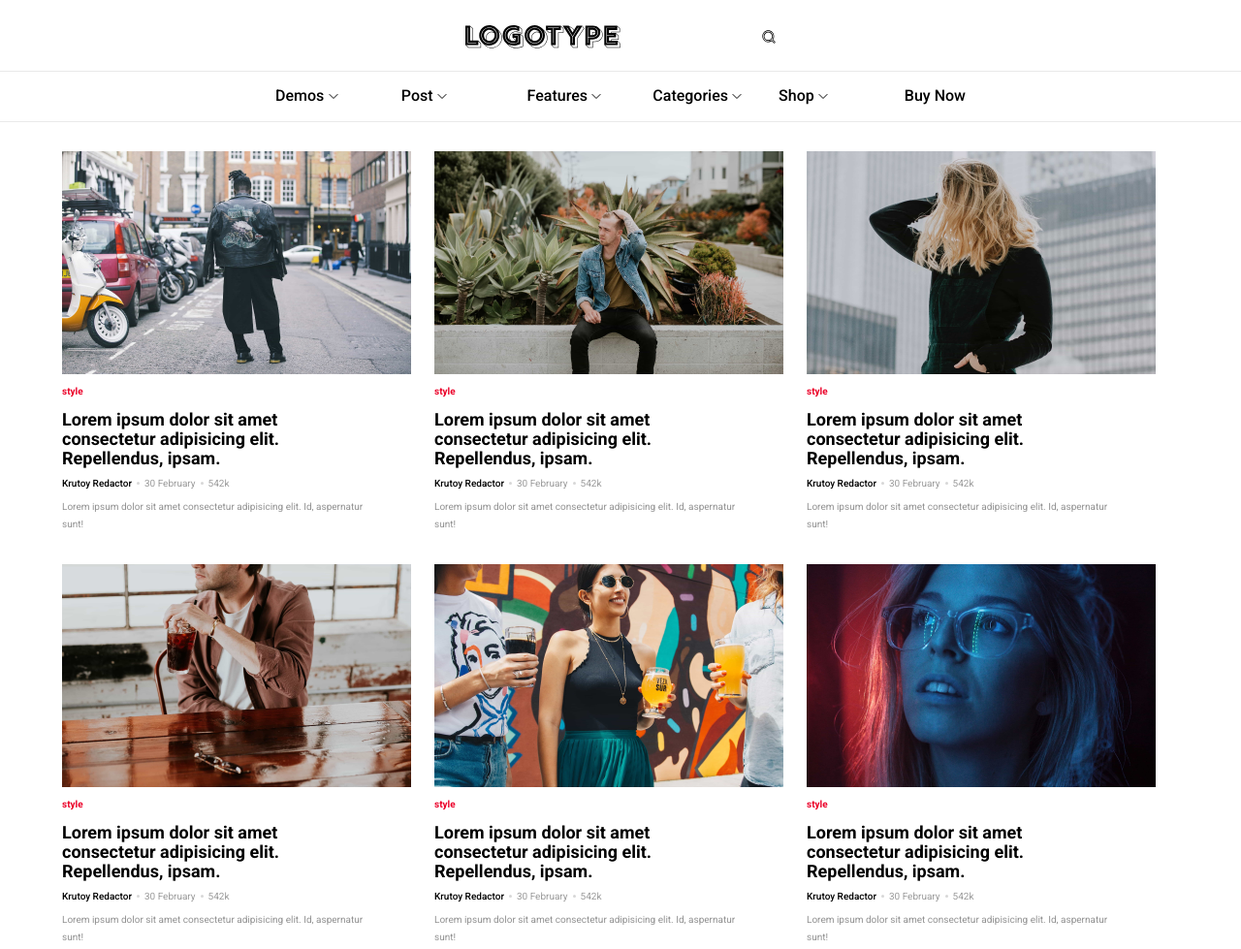
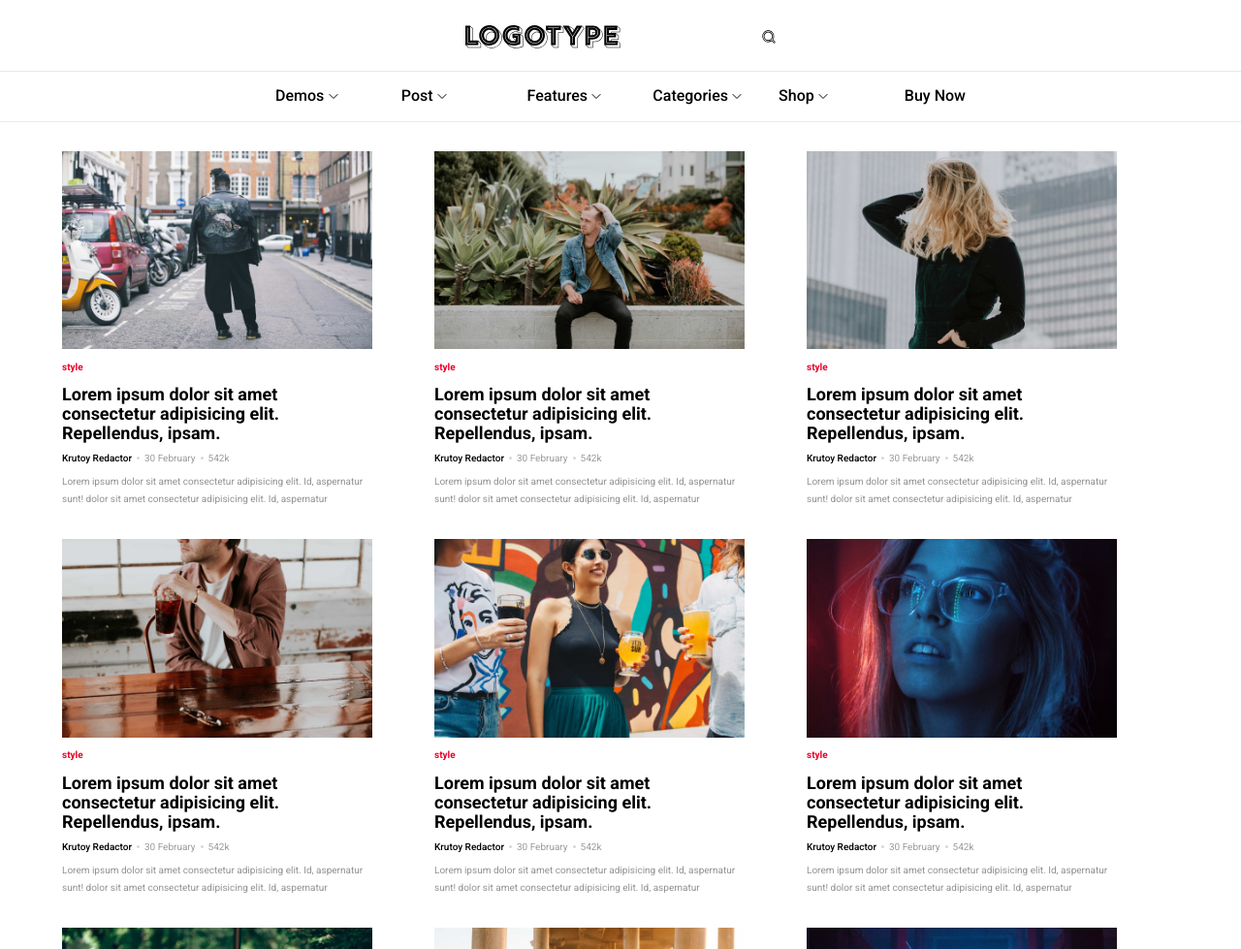
Before and after one commit to 1nazar1l/BlogwithPUG, a plain HTML site: page index.pug in a window 1280 px wide. Shown: the top 979 px of the page at 97% size. Drawn offline with nearby package versions, Linux system fonts and the light colour scheme; files that its build step writes are made by us from their sources.

Commit message:
Update header.css

```diff
--- a/css/header.css
+++ b/css/header.css
@@ -120,7 +120,12 @@
 
 .main_card-img {
     width: 100%;
+}
+
+.main_card-picture {
     object-fit: cover;
+    width: 100%;
+    height: 100%;
 }
 
 .main_card-type {
--- a/html/main.pug
+++ b/html/main.pug
@@ -8,7 +8,7 @@ mixin topic-card(type, topic, image)
       span.main_card-author Krutoy Redactor
       span.main_card-date 30 February
       span.main_card-views 542k
-    .main_card-description Lorem ipsum dolor sit amet consectetur adipisicing elit. Id, aspernatur sunt!
+    .main_card-description Lorem ipsum dolor sit amet consectetur adipisicing elit. Id, aspernatur sunt! dolor sit amet consectetur adipisicing elit. Id, aspernatur
 
 main
   div.main
```
Also changed, not shown: Compiled-HTML/html/main.html, Compiled-HTML/index.html.
